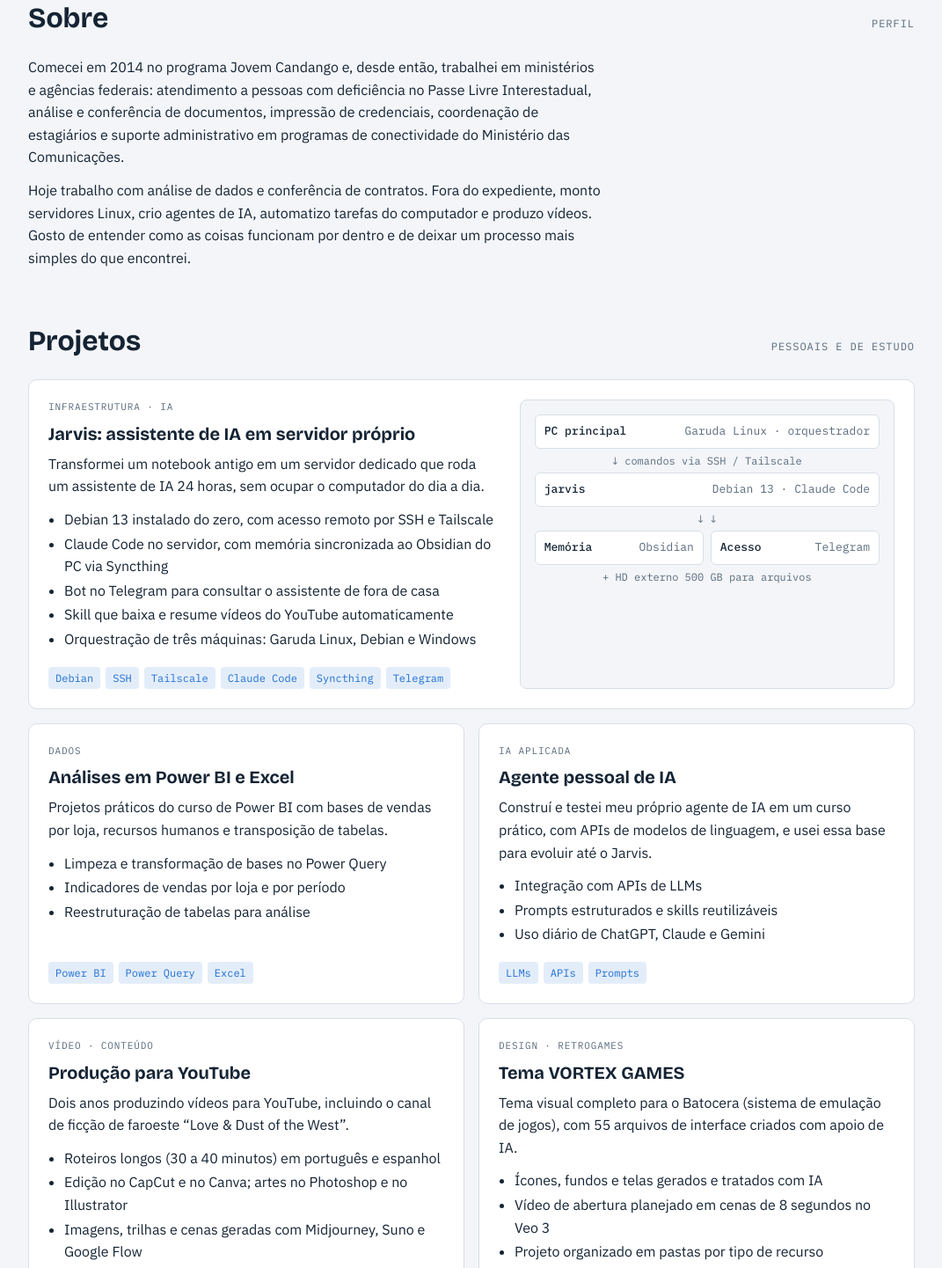
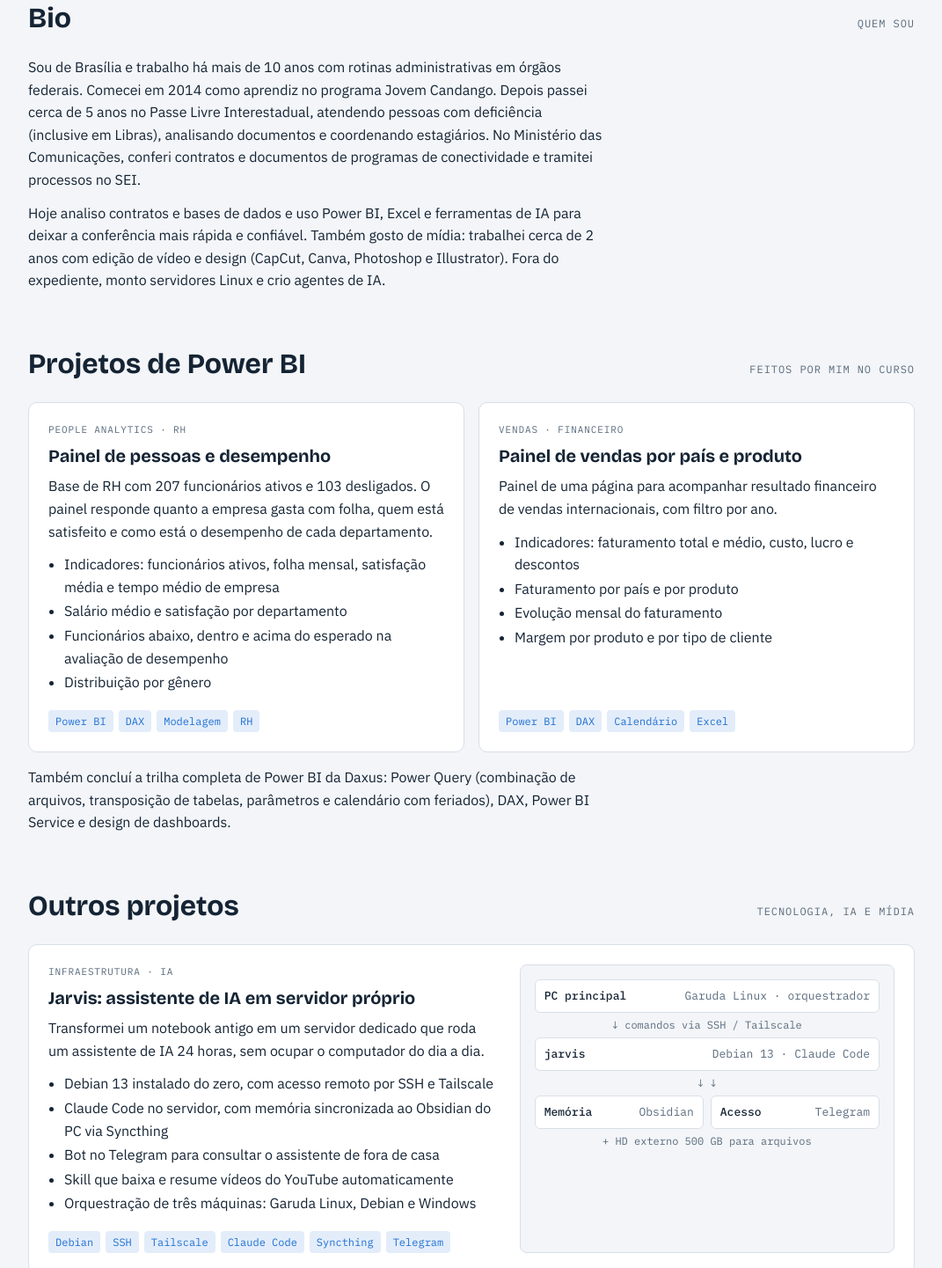
Before and after one commit to trucsdnt/portfolio, a plain HTML site: page index.html in a window 1280 px wide. Shown: the part 709-2150 px from the top of the page at 88% size, without its empty margins (104-1175 px from the left). Drawn offline with nearby package versions, Linux system fonts and the light colour scheme.

Commit message:
Adiciona bio, projetos de Power BI e WhatsApp
Co-Authored-By: Claude Opus 5.5 <noreply@anthropic.com>
Claude-Session: https://claude.ai/code/session_01NzyBjHcHaMF6TPLu6mtpDb

```diff
--- a/index.html
+++ b/index.html
@@ -199,15 +199,51 @@ section.block .wrap{padding-block:56px 8px}
 
 <section class="block" id="sobre">
   <div class="wrap">
-    <div class="sec-head"><h2>Sobre</h2><span class="label">Perfil</span></div>
-    <p class="lead">Comecei em 2014 no programa Jovem Candango e, desde então, trabalhei em ministérios e agências federais: atendimento a pessoas com deficiência no Passe Livre Interestadual, análise e conferência de documentos, impressão de credenciais, coordenação de estagiários e suporte administrativo em programas de conectividade do Ministério das Comunicações.</p>
-    <p class="lead">Hoje trabalho com análise de dados e conferência de contratos. Fora do expediente, monto servidores Linux, crio agentes de IA, automatizo tarefas do computador e produzo vídeos. Gosto de entender como as coisas funcionam por dentro e de deixar um processo mais simples do que encontrei.</p>
+    <div class="sec-head"><h2>Bio</h2><span class="label">Quem sou</span></div>
+    <p class="lead">Sou de Brasília e trabalho há mais de 10 anos com rotinas administrativas em órgãos federais. Comecei em 2014 como aprendiz no programa Jovem Candango. Depois passei cerca de 5 anos no Passe Livre Interestadual, atendendo pessoas com deficiência (inclusive em Libras), analisando documentos e coordenando estagiários. No Ministério das Comunicações, conferi contratos e documentos de programas de conectividade e tramitei processos no SEI.</p>
+    <p class="lead">Hoje analiso contratos e bases de dados e uso Power BI, Excel e ferramentas de IA para deixar a conferência mais rápida e confiável. Também gosto de mídia: trabalhei cerca de 2 anos com edição de vídeo e design (CapCut, Canva, Photoshop e Illustrator). Fora do expediente, monto servidores Linux e crio agentes de IA.</p>
+  </div>
+</section>
+
+<section class="block" id="powerbi">
+  <div class="wrap">
+    <div class="sec-head"><h2>Projetos de Power BI</h2><span class="label">Feitos por mim no curso</span></div>
+    <div class="grid">
+
+      <article class="card">
+        <div class="kind">People Analytics · RH</div>
+        <h3>Painel de pessoas e desempenho</h3>
+        <p>Base de RH com 207 funcionários ativos e 103 desligados. O painel responde quanto a empresa gasta com folha, quem está satisfeito e como está o desempenho de cada departamento.</p>
+        <ul>
+          <li>Indicadores: funcionários ativos, folha mensal, satisfação média e tempo médio de empresa</li>
+          <li>Salário médio e satisfação por departamento</li>
+          <li>Funcionários abaixo, dentro e acima do esperado na avaliação de desempenho</li>
+          <li>Distribuição por gênero</li>
+        </ul>
+        <div class="tags"><span class="tag">Power BI</span><span class="tag">DAX</span><span class="tag">Modelagem</span><span class="tag">RH</span></div>
+      </article>
+
+      <article class="card">
+        <div class="kind">Vendas · Financeiro</div>
+        <h3>Painel de vendas por país e produto</h3>
+        <p>Painel de uma página para acompanhar resultado financeiro de vendas internacionais, com filtro por ano.</p>
+        <ul>
+          <li>Indicadores: faturamento total e médio, custo, lucro e descontos</li>
+          <li>Faturamento por país e por produto</li>
+          <li>Evolução mensal do faturamento</li>
+          <li>Margem por produto e por tipo de cliente</li>
+        </ul>
+        <div class="tags"><span class="tag">Power BI</span><span class="tag">DAX</span><span class="tag">Calendário</span><span class="tag">Excel</span></div>
+      </article>
+
+    </div>
+    <p class="lead" style="margin-top:16px">Também concluí a trilha completa de Power BI da Daxus: Power Query (combinação de arquivos, transposição de tabelas, parâmetros e calendário com feriados), DAX, Power BI Service e design de dashboards.</p>
   </div>
 </section>
 
 <section class="block" id="projetos">
   <div class="wrap">
-    <div class="sec-head"><h2>Projetos</h2><span class="label">Pessoais e de estudo</span></div>
+    <div class="sec-head"><h2>Outros projetos</h2><span class="label">Tecnologia, IA e mídia</span></div>
     <div class="grid">
 
       <article class="card feature">
@@ -235,18 +271,6 @@ section.block .wrap{padding-block:56px 8px}
           </div>
           <div class="link">+ HD externo 500 GB para arquivos</div>
         </div>
-      </article>
-
-      <article class="card">
-        <div class="kind">Dados</div>
-        <h3>Análises em Power BI e Excel</h3>
-        <p>Projetos práticos do curso de Power BI com bases de vendas por loja, recursos humanos e transposição de tabelas.</p>
-        <ul>
-          <li>Limpeza e transformação de bases no Power Query</li>
-          <li>Indicadores de vendas por loja e por período</li>
-          <li>Reestruturação de tabelas para análise</li>
-        </ul>
-        <div class="tags"><span class="tag">Power BI</span><span class="tag">Power Query</span><span class="tag">Excel</span></div>
       </article>
 
       <article class="card">
@@ -379,6 +403,7 @@ section.block .wrap{padding-block:56px 8px}
     </div>
     <div class="copy-row">
       <code id="mail-bottom">silvanascimentogabriel27@gmail.com</code>
+      <code>WhatsApp: (61) 99827-7014</code>
       <button class="btn primary" id="copy-bottom" type="button">Copiar</button>
     </div>
   </div>
```
